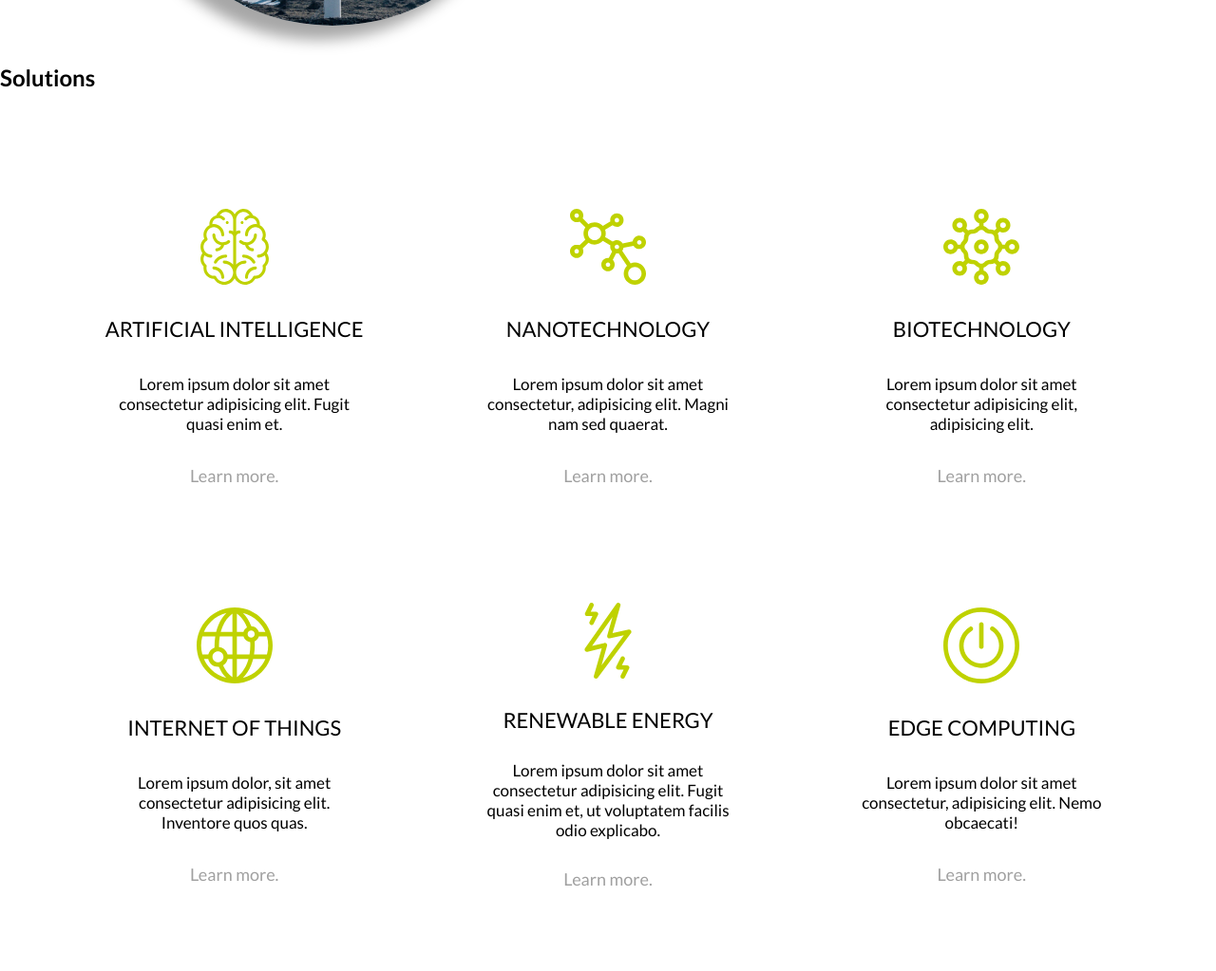
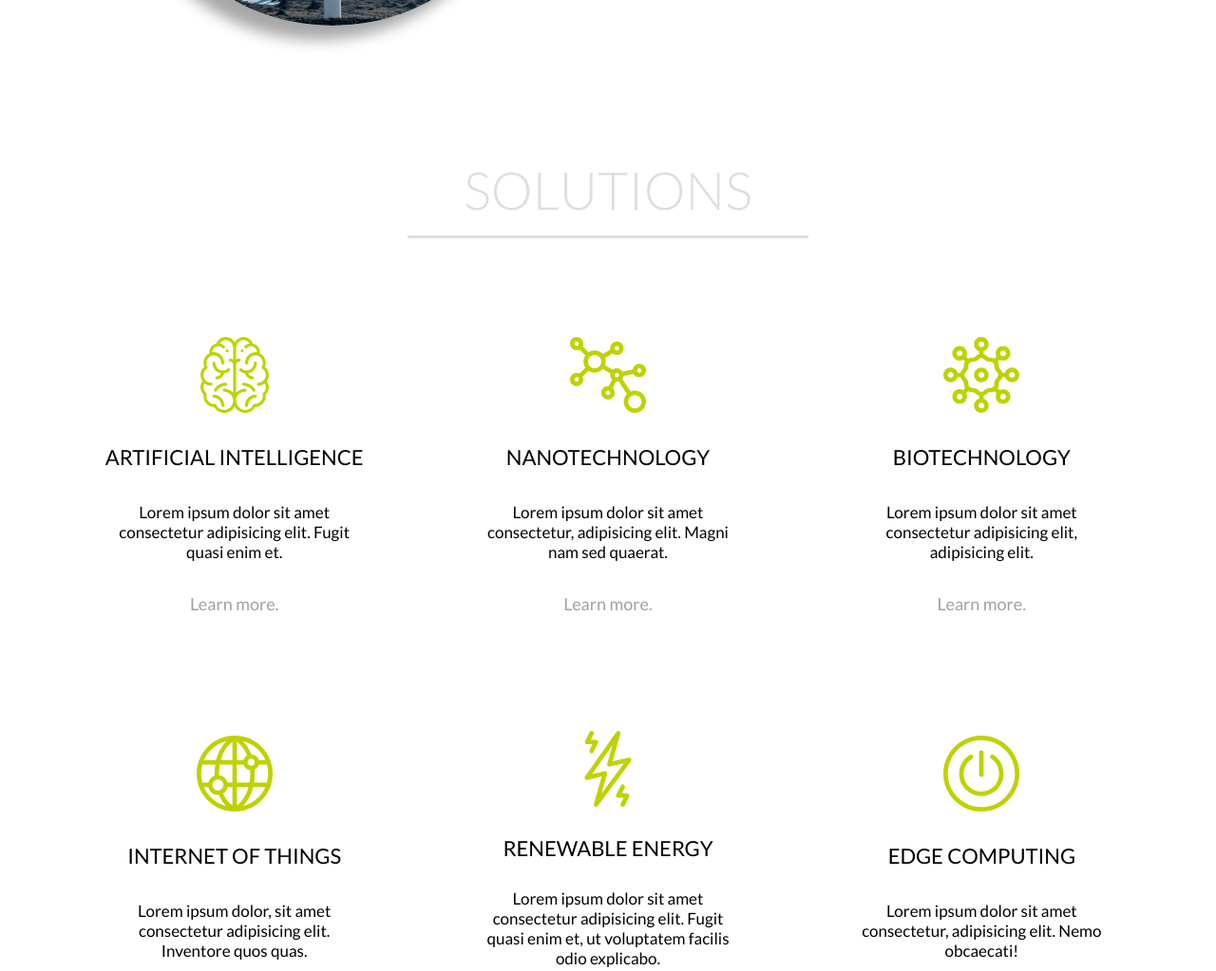
Before and after one commit to ApplePieGiraffe/livron, a website: page index.html in a window 1280 px wide. Shown: the part 2504-3527 px from the top of the page at 95% size. Drawn offline with Linux system fonts and the light colour scheme.

Commit message:
Just another commit

```diff
--- a/index.html
+++ b/index.html
@@ -75,8 +75,8 @@
             </div>
         </section>
 
-        <section>
-            <h2 class="solutions__content__title">Solutions</h2>
+        <section class="solutions">
+            <h2 class="solutions__title">Solutions</h2>
 
             <div class="solutions__content">
                 <div class="solutions__content__box">
--- a/sass/main.scss
+++ b/sass/main.scss
@@ -251,8 +251,21 @@ a {
     SOLUTIONS
    ----------- */
 .solutions {
+    display: flex;
+    flex-direction: column;
+    align-items: center;
+    justify-content: center;
+    padding-top: 10rem;
+
     &__title {
-
+        font-size: 5.5rem;
+        font-weight: 300;
+        text-transform: uppercase;
+        color: var(--color-primary-light);
+        padding-bottom: 1.5rem;
+        border-bottom: 3px solid var(--color-primary-light);
+        width: 33%;
+        text-align: center;
     }
 
     &__content {
@@ -260,6 +273,7 @@ a {
         grid-column-gap: 4rem;
         grid-row-gap: 2rem;
         padding: 7rem;
+        padding-top: 5rem;
         grid-template-columns: 1fr 1fr 1fr;
 
         &__box {
```
Also changed, not shown: css/main.css.
